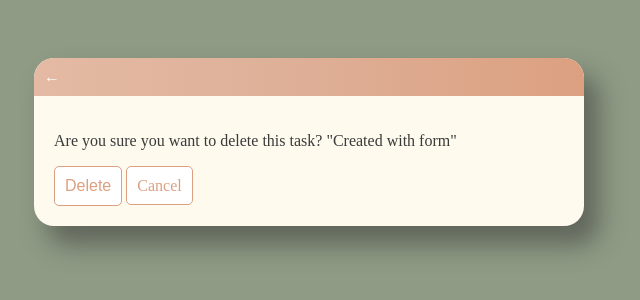
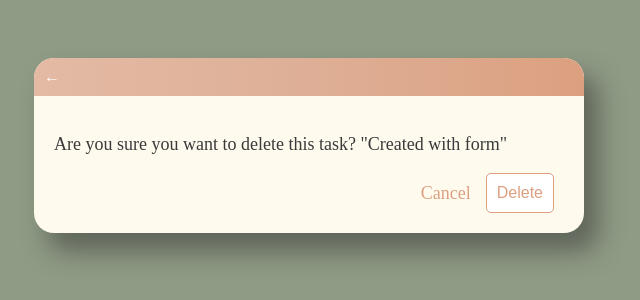
Before and after one commit to IsabelWen/ToDoList, a Django app: page /delete-task/4/ in a window 1280 px wide. Shown: the top 300 px of the page, without its empty margins (331-971 px from the left). Run offline with Django 4.2, Linux system fonts and the light colour scheme; a user stored in the database is signed in; data comes from the database, SQL or seed files in the repository.

Commit message:
Add styling to delete task confirmation card

```diff
--- a/todolist/base/templates/base/delete_task.html
+++ b/todolist/base/templates/base/delete_task.html
@@ -8,8 +8,10 @@
         <form method="POST">
             {% csrf_token%}
             <p>Are you sure you want to delete this task? "{{task}}"</p>
-            <input class="button" type="submit" value="Delete"/>
-            <a class="button" href="{% url 'todo' %}">Cancel</a>
+            <div style="display: flex; justify-content: right; align-items: center; margin-right: 10px;">
+                <a style="color: #dca080; margin-right: 15px;" href="{% url 'todo' %}">Cancel</a>
+                <input class="button" type="submit" value="Delete"/>
+            </div>
         </form>
     </div>
 
--- a/todolist/base/templates/base/main.html
+++ b/todolist/base/templates/base/main.html
@@ -71,6 +71,7 @@
 
         .card-body {
             padding: 20px;
+            font-size: 18px;
         }
 
         /* todolist.html */
```
